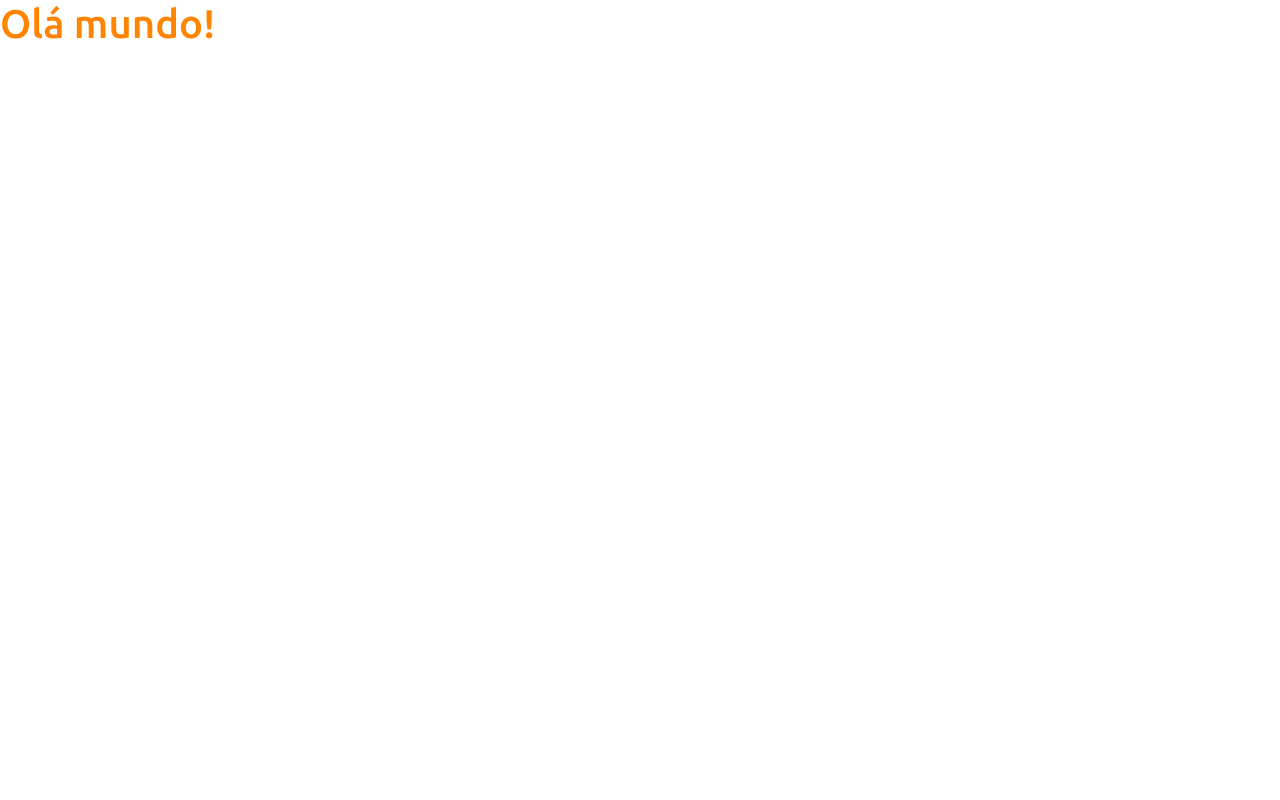
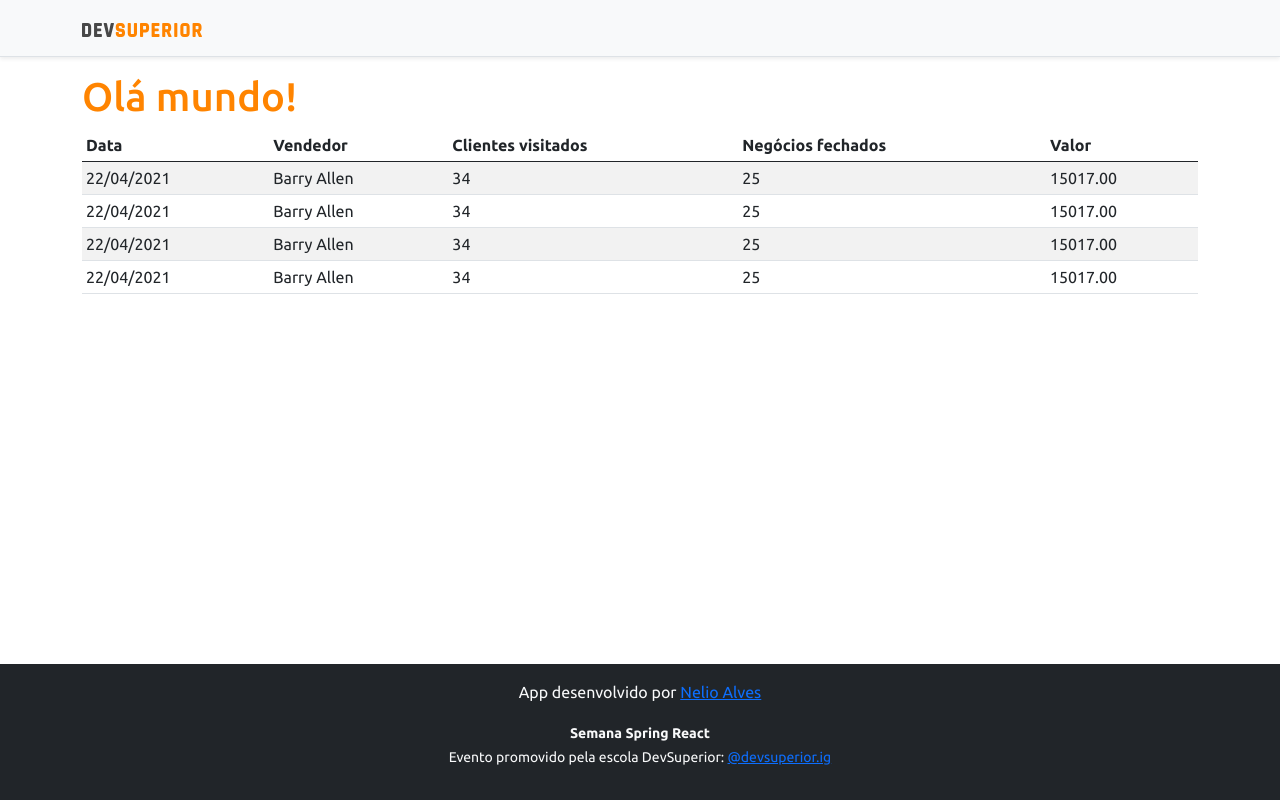
Before and after one commit to lucaskrispim/projeto-sds3, a React (Create React App) app in the folder frontend/: page / in a window 1280 px wide. Built offline with nearby package versions, Linux system fonts and the light colour scheme.

Commit message:
basic static components

```diff
--- a/frontend/src/App.tsx
+++ b/frontend/src/App.tsx
@@ -1,8 +1,18 @@
+import DataTable from "components/datatable";
+import Footer from "components/footer";
+import Navbar from "components/navbar";
+import React from "react";
+
 function App() {
   return (
-    <div >
+    <>
+    <Navbar/>
+    <div className="container">
       <h1 className="text-primary">Olá mundo!</h1>
+      <DataTable/>
     </div>
+    <Footer/>
+    </>
   );
 }
 
--- /dev/null
+++ b/frontend/src/components/datatable/index.tsx
@@ -0,0 +1,50 @@
+
+const DataTable = () => {
+  return (
+    <div className="table-responsive">
+      <table className="table table-striped table-sm">
+        <thead>
+          <tr>
+            <th>Data</th>
+            <th>Vendedor</th>
+            <th>Clientes visitados</th>
+            <th>Negócios fechados</th>
+            <th>Valor</th>
+          </tr>
+        </thead>
+        <tbody>
+          <tr>
+            <td>22/04/2021</td>
+            <td>Barry Allen</td>
+            <td>34</td>
+            <td>25</td>
+            <td>15017.00</td>
+          </tr>
+          <tr>
+            <td>22/04/2021</td>
+            <td>Barry Allen</td>
+            <td>34</td>
+            <td>25</td>
+            <td>15017.00</td>
+          </tr>
+          <tr>
+            <td>22/04/2021</td>
+            <td>Barry Allen</td>
+            <td>34</td>
+            <td>25</td>
+            <td>15017.00</td>
+          </tr>
+          <tr>
+            <td>22/04/2021</td>
+            <td>Barry Allen</td>
+            <td>34</td>
+            <td>25</td>
+            <td>15017.00</td>
+          </tr>
+        </tbody>
+      </table>
+    </div>
+  );
+}
+
+export default DataTable;
--- /dev/null
+++ b/frontend/src/components/footer/index.tsx
@@ -0,0 +1,14 @@
+
+const Footer = () => {
+  return (
+    <footer className="footer mt-auto py-3 bg-dark">
+      <div className="container">
+        <p className="text-light">App desenvolvido por <a href="https://github.com/acenelio" target="_blank" rel="noreferrer">Nelio Alves</a></p>
+        <p className="text-light"><small><strong>Semana Spring React</strong><br />
+      Evento promovido pela escola DevSuperior: <a href="https://instagram.com/devsuperior.ig" target="_blank" rel="noreferrer">@devsuperior.ig</a></small></p>
+      </div>
+    </footer>
+  );
+}
+
+export default Footer
--- /dev/null
+++ b/frontend/src/components/navbar/index.tsx
@@ -0,0 +1,14 @@
+import ImgDsDark from  'assets/img/ds-dark.svg';
+const Navbar = () => {
+  return (
+    <div className="d-flex flex-column flex-md-row align-items-center p-3 px-md-4 mb-3 bg-light border-bottom shadow-sm">
+      <div className="container">
+        <nav className="my-2 my-md-0 mr-md-3">
+          <img src={ImgDsDark} alt="DevSuperior" width="120" />
+        </nav>
+      </div>
+    </div>
+  );
+}
+
+export default Navbar
```
Also changed, not shown: frontend/src/assets/img/ImgDsDark.svg (added), frontend/src/assets/img/ds-dark.svg (added).
